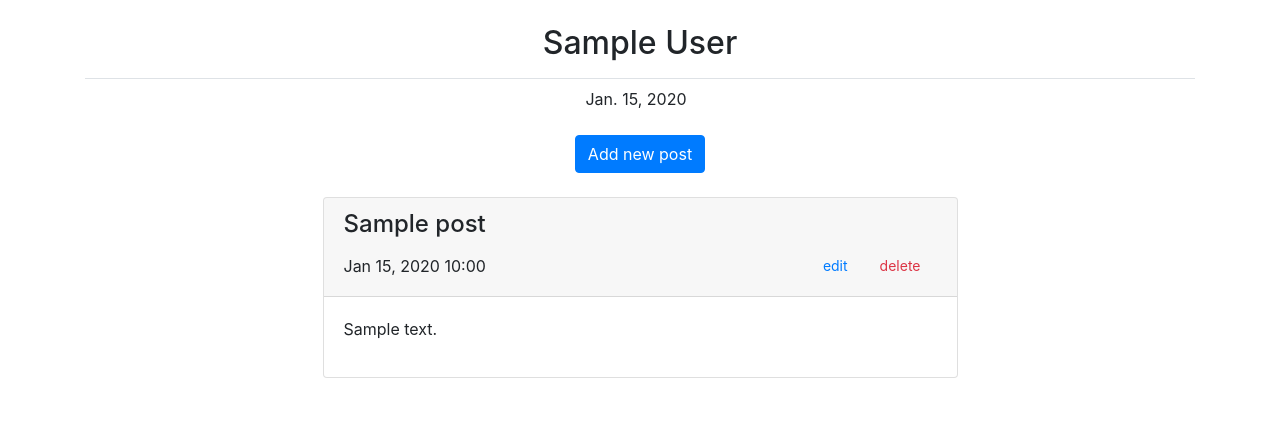
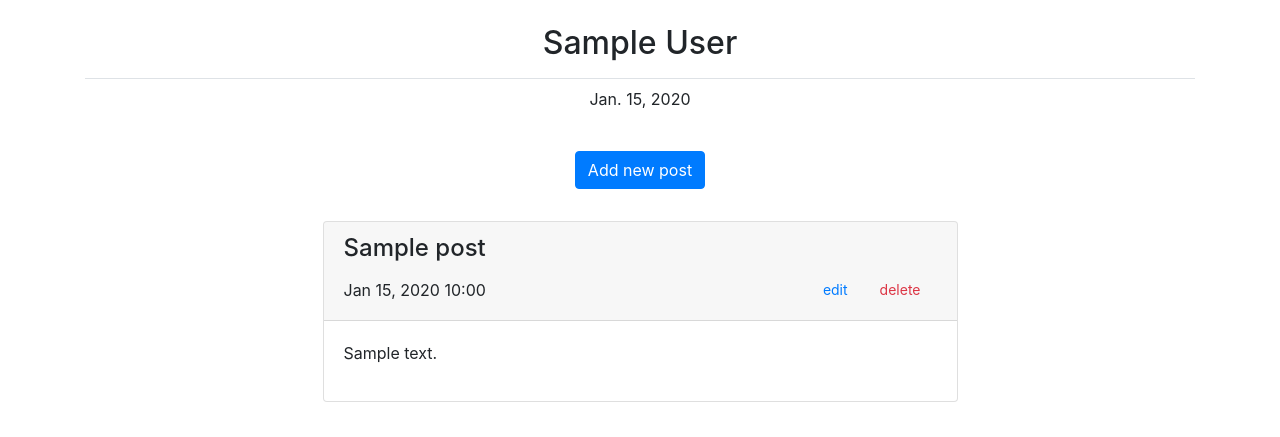
Before and after one commit to fpelletier-gh/baby-journal-MVC, a Django app: page /babies/1/ in a window 1280 px wide. Shown: the part 58-495 px from the top of the page. Run offline with Django 3.2, Linux system fonts and the light colour scheme; a user stored in the database is signed in; tables that the repository leaves empty hold one stand-in row (values such as "Sample post"); some libraries are stand-ins or nearby versions.

Commit message:
refactor padding for new post button

```diff
--- a/baby_logs/templates/baby_logs/baby.html
+++ b/baby_logs/templates/baby_logs/baby.html
@@ -5,11 +5,11 @@
 {% endblock page_header %}
 
 {% block content %}
-    <div class="text-center pr-2">{{ baby.date_of_birth }}</div>
+    <div class="text-center pb-3">{{ baby.date_of_birth }}</div>
+    <div class="text-center pb-2 pt-4">
+        <a class="btn btn-primary" href="{% url 'baby_logs:new_post' baby.id %}">Add new post</a>
+    </div>
     {% for post in posts %}
-        <div class="text-center mt-4">
-            <a class="btn btn-primary" href="{% url 'baby_logs:new_post' baby.id %}">Add new post</a>
-        </div>
         <div class="row justify-content-center mt-4">
             <div class="col col-md-8 col-lg-7">
                 <div class="card mb-4">
```
